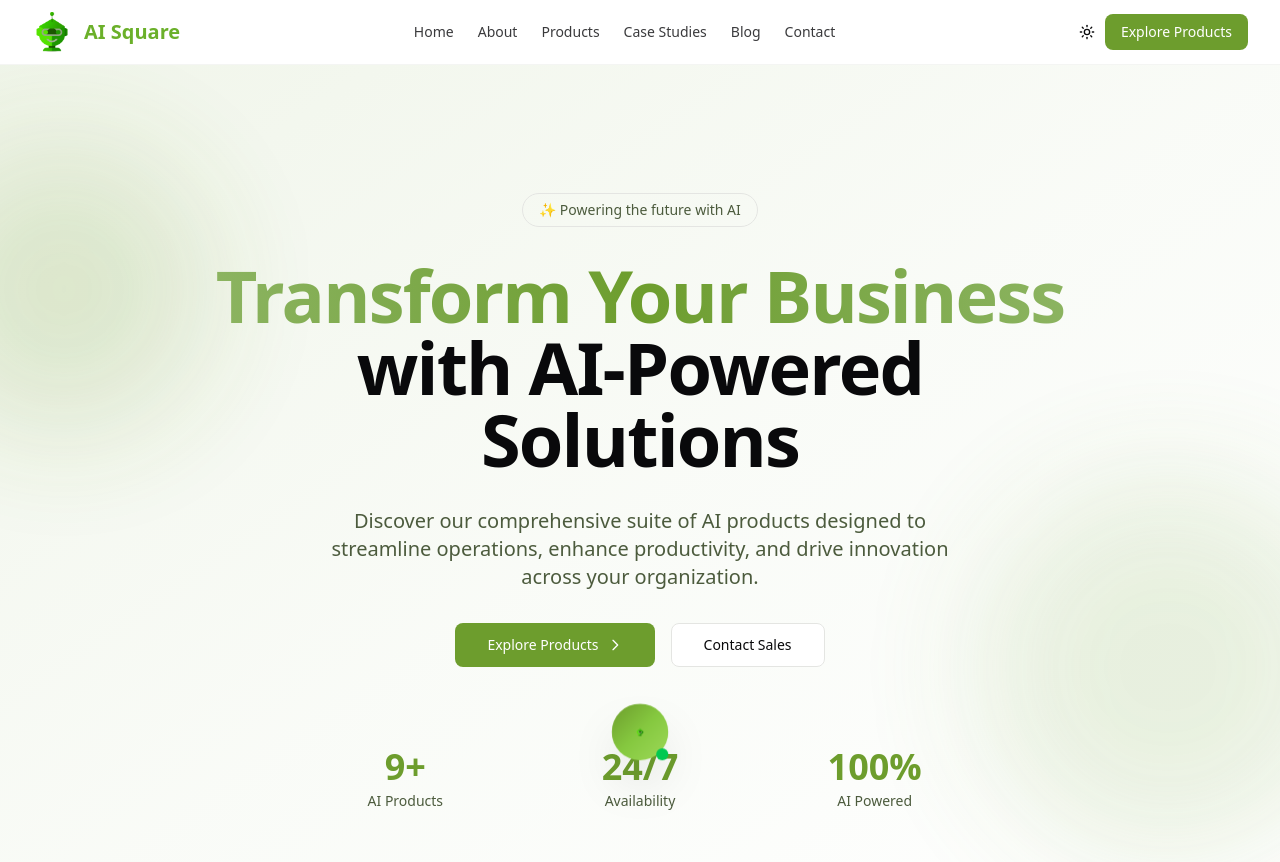
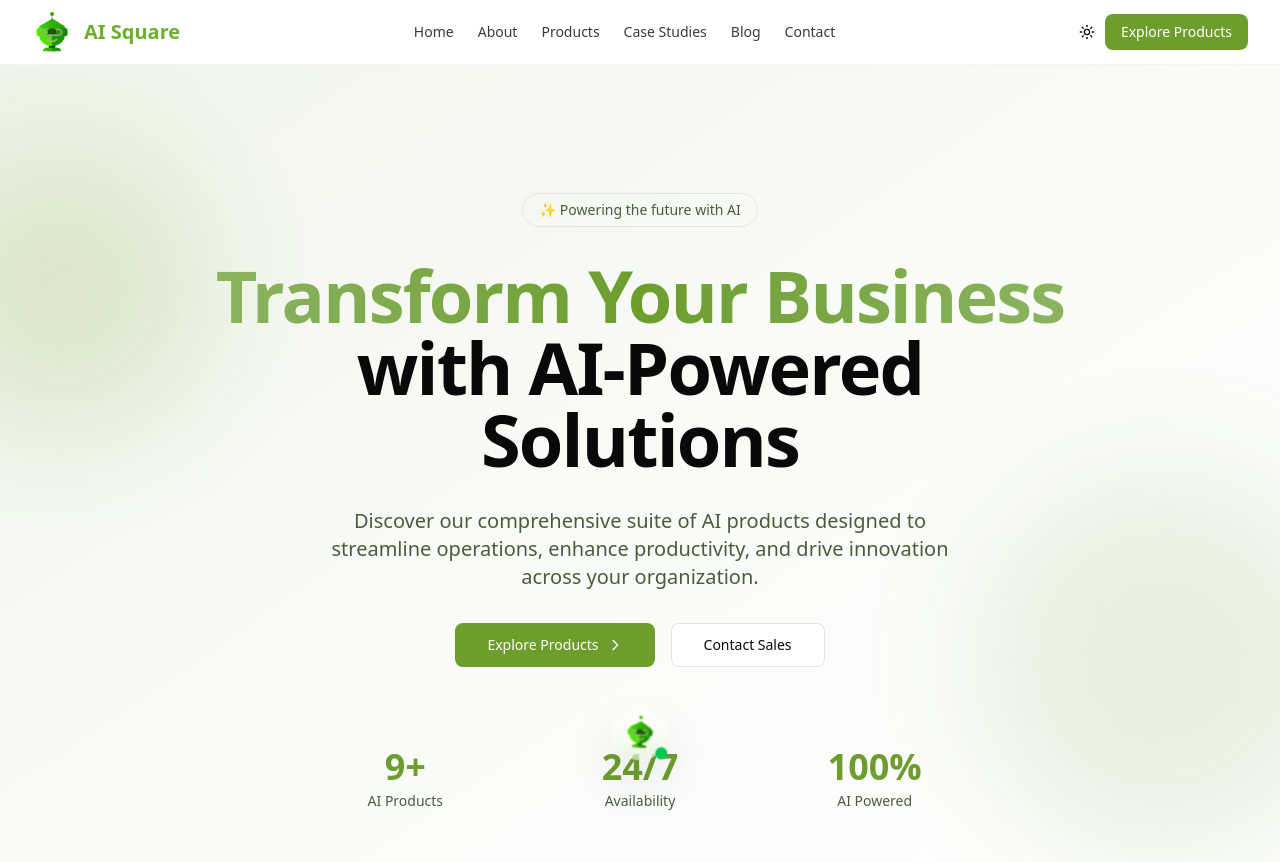
Before and after one commit to dev-cubosquare/ai-square, an Astro site: page / in a window 1280 px wide. Shown: the top 862 px of the page. Built offline with nearby package versions, Linux system fonts and the light colour scheme; Astro itself is replaced by a stand-in of ours.

Commit message:
style(ui): Refine FloatingAssistantTrigger button appearance
Replaced the solid gradient background of the FloatingAssistantTrigger button with a translucent frosted glass effect. This update applies `backdrop-blur-md`, `backdrop-saturate-150`, `bg-white/10`, and `border border-white/20` for a more modern and subtle UI integration.

Additionally:
- Updated hover styles for a smoother visual transition.
- Added `p-0` to remove default padding and ensure consistent sizing.
- Applied `pointer-events-none` to the inner icon container to ensure clicks are correctly registered on the parent button element.

```diff
--- a/src/components/ai/floating-assistant/assistant-trigger.tsx
+++ b/src/components/ai/floating-assistant/assistant-trigger.tsx
@@ -108,12 +108,15 @@ export function FloatingAssistantTrigger({
               ref={triggerRef}
               size="lg"
               onClick={onToggle}
-              className={cn(
-                "relative h-14 w-14 rounded-full shadow-2xl",
-                "bg-linear-to-br from-primary via-[#86c940] to-[#9dd958]",
-                "hover:shadow-primary/50 transition-shadow duration-300",
-                triggerDragProps.drag && "cursor-grab active:cursor-grabbing",
-              )}
+className={cn(
+  "relative h-14 w-14 rounded-full shadow-2xl backdrop-blur-md backdrop-saturate-150",
+  "bg-white/10 border border-white/20",
+  "hover:bg-white/20 hover:shadow-primary/40 transition-all duration-300",
+  triggerDragProps.drag && "cursor-grab active:cursor-grabbing",
+  "p-0"
+)}
+
+
               onPointerEnter={handleHoverStart}
               onPointerMove={onPointerMove}
               onPointerLeave={handleHoverEnd}
@@ -124,7 +127,7 @@ export function FloatingAssistantTrigger({
                 aria-hidden
                 animate={{ rotate: [0, 8, -8, 0] }}
                 transition={wiggleTransition}
-                className="relative flex size-full items-center justify-center"
+                className="relative flex size-full items-center justify-center pointer-events-none"
               >
                 <SquareAILogo size={32} className="text-white" />
               </motion.div>
```
